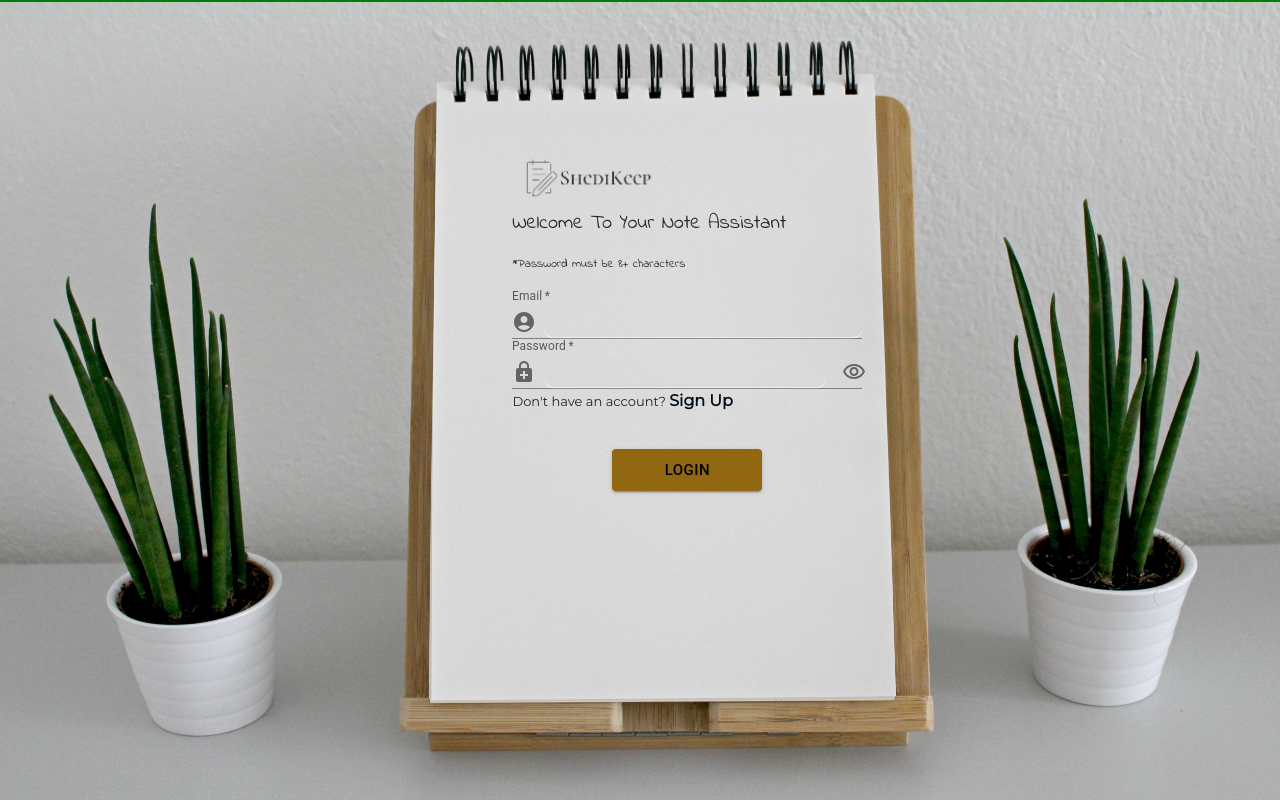
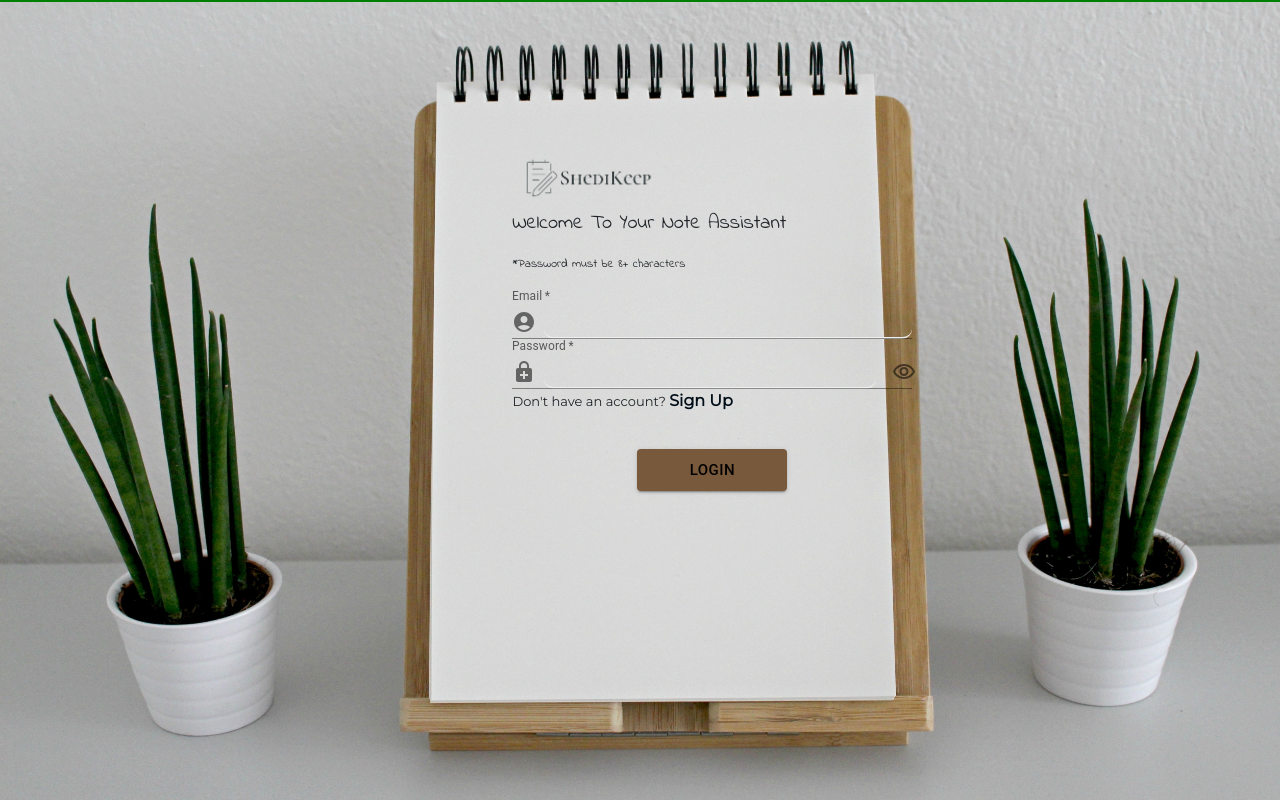
Before and after one commit to CherishShed/keeper-app, a React (Create React App) app: page /register in a window 1280 px wide. Built offline with nearby package versions, Linux system fonts and the light colour scheme.

Commit message:
fixed css spillover

```diff
--- a/src/auth.css
+++ b/src/auth.css
@@ -56,7 +56,7 @@ body{
     width: 150px !important;
     align-self: center;
     position: relative;
-    transition: all 2s ease-in-out;
+    transition: all 0.3s ease-in-out;
     /* transform: translateX(30px); */
 }
 .signup-text{
@@ -87,7 +87,7 @@ input{
 font-family:"Indie Flower" !important;
 font-weight: bold !important;
 }
-@media (max-width:900px) {
+@media (max-width:00px) {
     .backImg {
         position: relative !important;
         min-width: 700px !important;
--- a/src/components/Signup.jsx
+++ b/src/components/Signup.jsx
@@ -1,6 +1,6 @@
 import React, { useEffect, useState } from 'react';
 import ReactDOM from 'react-dom';
-import "../signup.css"
+import styles from "../signup.module.css"
 import { Box, Button, FormControl, InputAdornment, TextField, Typography } from '@mui/material';
 import AccountCircleIcon from '@mui/icons-material/AccountCircle';
 import EnhancedEncryptionIcon from '@mui/icons-material/EnhancedEncryption';
@@ -83,20 +83,20 @@ function Login() {
     return (
         <div>
             <ToastContainer />
-            <div className="loginForm">
-                <div className='login'>
-                    <img src="pexels-pixabay-531844.jpg" className='signup-backImg' alt="back img" />
-                    <FormControl component="form" className="formInput" gap={2}
+            <div className={styles.loginForm}>
+                <div className={styles.login}>
+                    <img src="pexels-pixabay-531844.jpg" className={styles["signup-backImg"]} alt="back img" />
+                    <FormControl component="form" className={styles["formInput"]} gap={2}
                         onSubmit={handleSubmit}
                     >
                         <div>
-                            <img alt="logo" src="Screenshot_2023-06-15_113137-removebg-preview.png" className='logo' />
+                            <img alt="logo" src="Screenshot_2023-06-15_113137-removebg-preview.png" className={styles.logo} />
                             <p style={{ fontFamily: "Indie Flower", fontSize: "20px" }}>Welcome To Your Note Assistant</p>
                             <p style={{ fontFamily: "Indie Flower", fontSize: "12px", color: { textColor } }}>*Password must be 8+ characters</p>
                         </div>
                         <TextField fullWidth
 
-                            helperText={helpText} variant='standard' label="Email" type='email' color='warning' name='username' required InputProps={{ startAdornment: <InputAdornment position="start"><AccountCircleIcon /></InputAdornment> }} className='form-input-field'
+                            helperText={helpText} variant='standard' label="Email" type='email' color='warning' name='username' required InputProps={{ startAdornment: <InputAdornment position="start"><AccountCircleIcon /></InputAdornment> }} className={styles["form-input-field"]}
                             onChange={(e) => {
                                 document.querySelector(".loginButton").style.left = "0px";
                                 document.querySelector(".loginButton").removeAttribute("disabled");
@@ -121,9 +121,9 @@ function Login() {
                                         {showPassword ? <VisibilityOffOutlined /> : <VisibilityOutlined />}
                                     </IconButton>
                                 </InputAdornment>
-                        }} className='form-input-field password' />
-                        <p className='signup-text'>Don't have an account? <a className='signup-link' href="/">Sign Up</a></p>
-                        <Button className='loginButton' type="submit" variant='contained' size='large' onMouseEnter={(e) => handleButton(e)}>Login</Button>
+                        }} className={styles['form-input-field password']} />
+                        <p className={styles['signup-text']}>Don't have an account? <a className={styles['signup-link']} href="/">Sign Up</a></p>
+                        <Button className={styles['loginButton']} type="submit" variant='contained' size='large' onMouseEnter={(e) => handleButton(e)}>Login</Button>
 
                     </FormControl>
                 </div>
--- a/src/signup.css
+++ b/src/signup.module.css
@@ -41,7 +41,7 @@ body {
 
 .formInput {
     position: absolute !important;
-    width: 350px !important;
+    width: 400px !important;
     min-width: 300px !important;
     z-index: 6 !important;
     top: 20% !important;
@@ -53,12 +53,12 @@ body {
 
 .loginButton {
     margin-top: 20px !important;
-    background-color: rgb(145, 104, 17) !important;
+    background-color: rgb(121, 89, 59) !important;
     color: black !important;
     width: 150px !important;
     align-self: center;
     position: relative;
-    transition: all 2s ease-in-out;
+    transition: all 0.3s ease-in-out;
     /* transform: translateX(30px); */
 }
 
```
